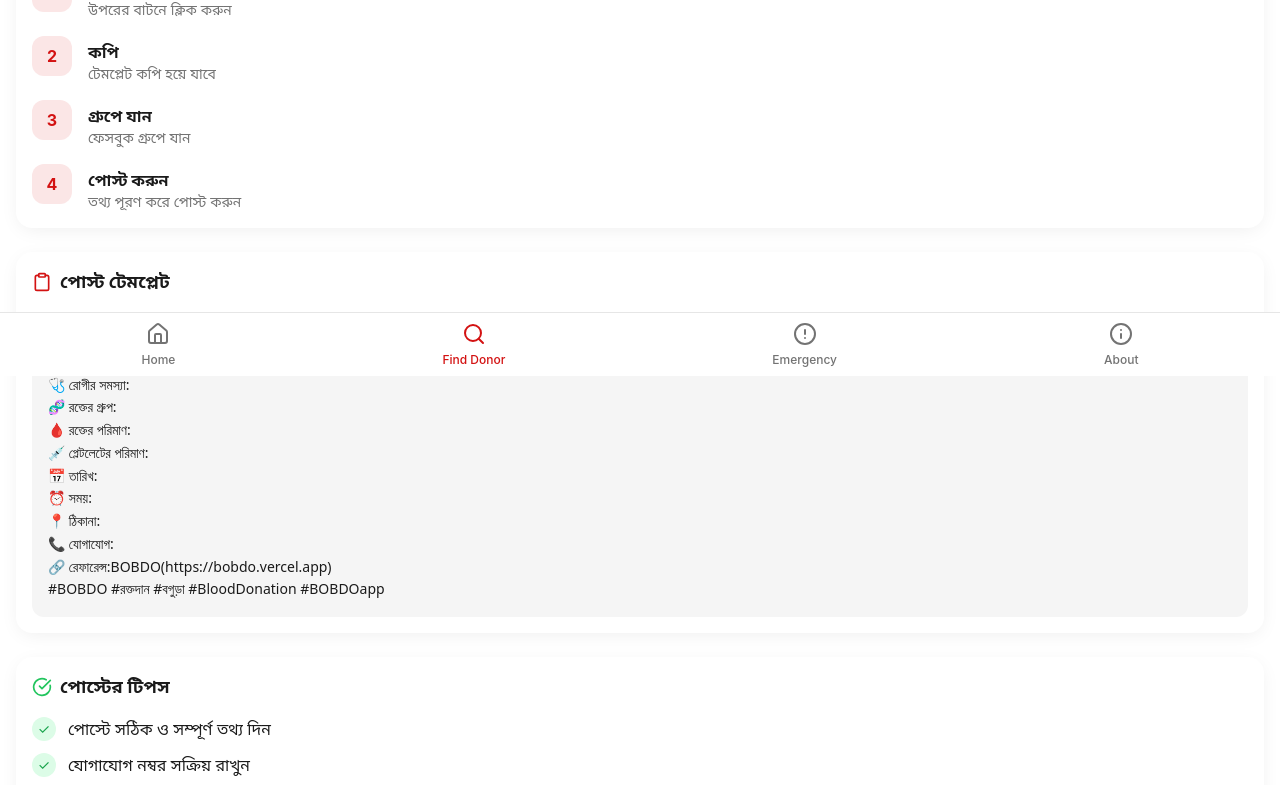
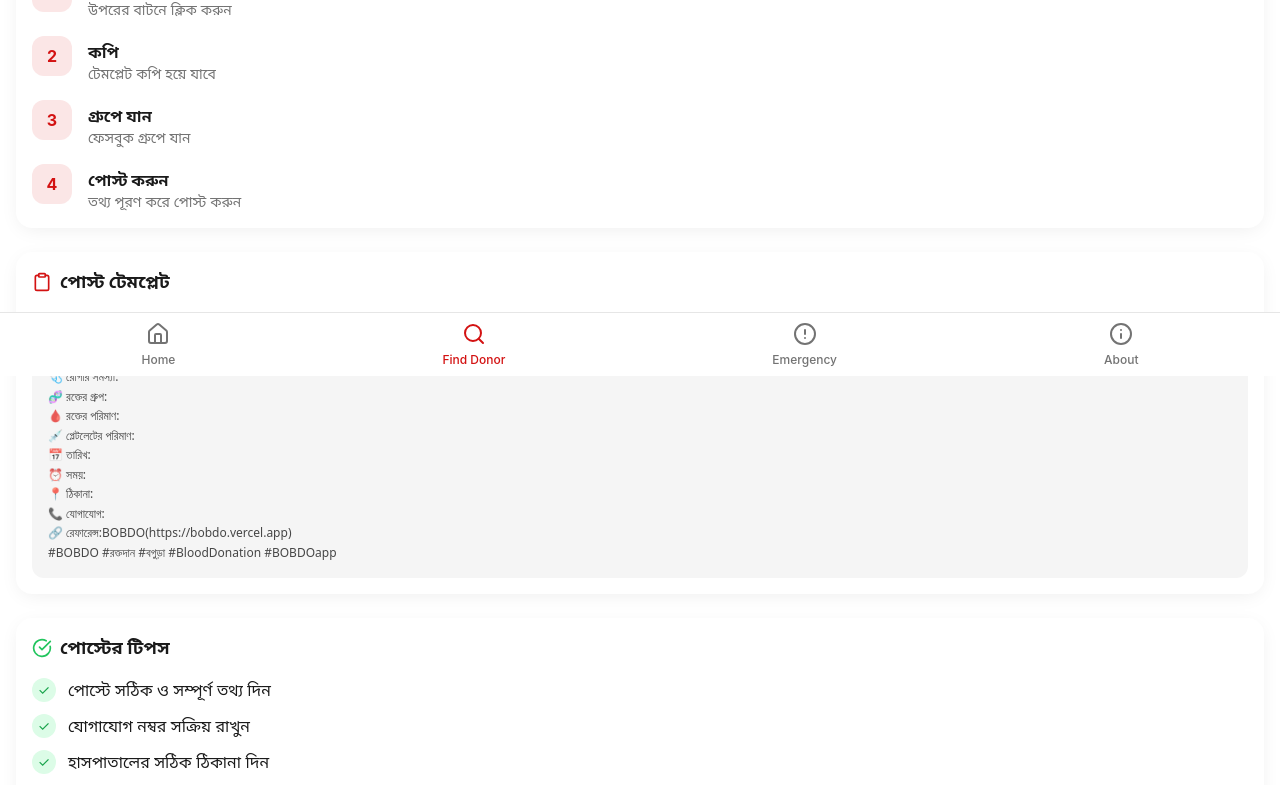
Before and after one commit to hscianhelp-commits/heartlink-bobdo, a React (Vite) app: page /find-donor in a window 1280 px wide. Shown: the part 424-1209 px from the top of the page. Built offline with nearby package versions, Linux system fonts and the light colour scheme; the HTML template or start-up script is replaced by a standard one.

Commit message:
Update FindDonor.tsx

```diff
--- a/src/pages/FindDonor.tsx
+++ b/src/pages/FindDonor.tsx
@@ -103,14 +103,14 @@ const FindDonor = () => {
         </div>
       </div>
 
-      {/* Post Template */}
+{/* Post Template */}
       <div className="card-native">
         <h2 className="section-title flex items-center gap-2">
           <Clipboard className="w-5 h-5 text-primary" />
           পোস্ট টেমপ্লেট
         </h2>
         <div className="bg-muted rounded-xl p-4">
-          <pre className="text-sm text-foreground whitespace-pre-wrap font-sans leading-relaxed">
+          <pre className="text-xs text-foreground/80 whitespace-pre-wrap font-sans leading-relaxed">
             {postTemplate}
           </pre>
         </div>
```
